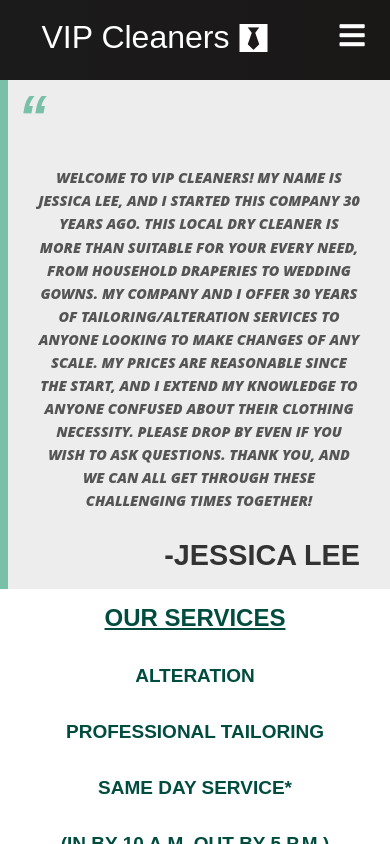
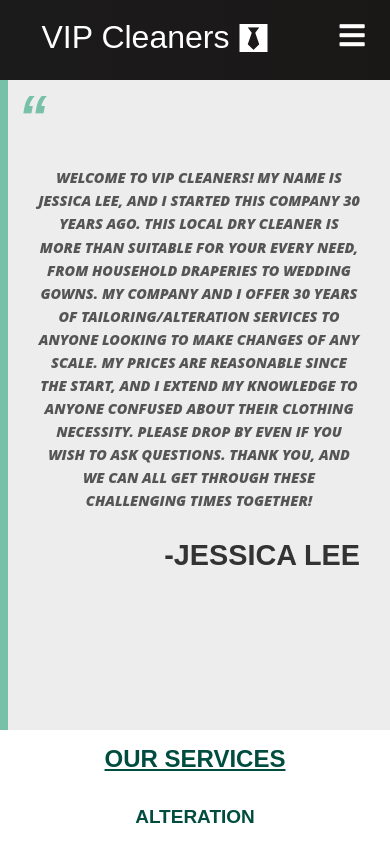
Before and after one commit to andrewheo1225/dcwebsite, a React (Create React App) app: page /aboutus in a window 390 px wide. Built offline with nearby package versions, Linux system fonts and the light colour scheme.

Commit message:
changed address

```diff
--- a/src/components/Footer.js
+++ b/src/components/Footer.js
@@ -31,7 +31,7 @@
             </p2>
 
             <p2 className="address">
-              803 West 187th Street NY, NY
+            605 Fort Washington Ave, New York, NY
               <GoLocation className="location-icon" />
             </p2>
           </div>
--- a/src/components/pages/AboutUs.css
+++ b/src/components/pages/AboutUs.css
@@ -86,12 +86,14 @@
   font-family: Open Sans;
   font-style: italic;
   color: #555555;
-  padding: 6em 30px 4.2em 75px;
+  padding: 6em 30px 14em 75px;
+
   border-left: 8px solid #78c0a8;
   line-height: 1.6;
   position: relative;
   background: #ededed;
 }
+
 
 .blockquote::before {
   font-family: Arial;
@@ -169,10 +171,11 @@
 @media only screen and (max-width: 555px) {
   .container {
     grid-template-columns: repeat(1, 1fr);
-    grid-template-rows: 0.5fr 0.5fr 0.6fr;
+    grid-template-rows: 0.5fr 0.5fr 0.6fr 0.5fr;
     grid-template-areas:
       "main"
       "sidebar"
+      "content1"
       "content2";
   }
   .blockquote{
```
